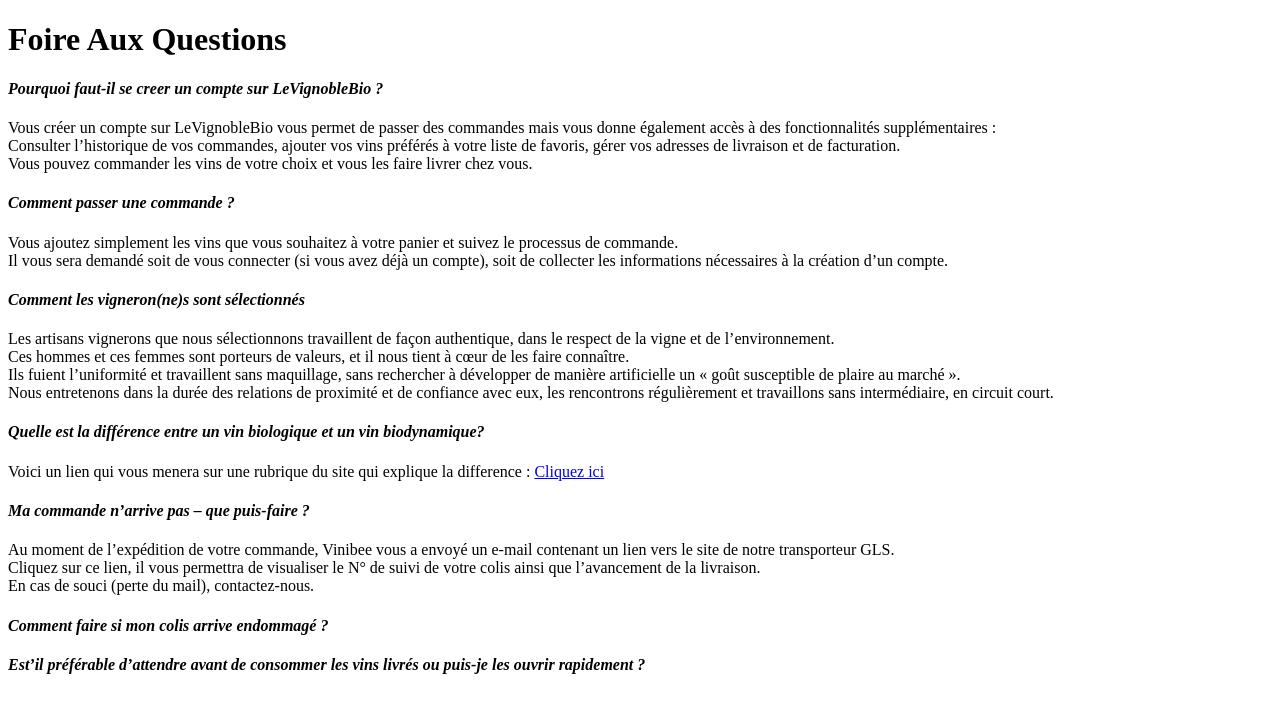
After one commit to David-2906/Le-vignoblebio, a PHP site: page /faq.html in a window 1280 px wide. The commit adds this page. Shown: the top 713 px of the page. Run offline with PHP 8.4, Linux system fonts and the light colour scheme.

Commit message:
troisieme

```diff
--- a/Le-vignoble-bio-master/Qui-sommes-nous.php
+++ b/Le-vignoble-bio-master/Qui-sommes-nous.php
@@ -9,9 +9,13 @@
         <link rel="preconnect" href="https://fonts.gstatic.com" crossorigin>
         <link href="https://fonts.googleapis.com/css2?family=Open+Sans&display=swap" rel="stylesheet">
         <link rel="stylesheet" href="https://stackpath.bootstrapcdn.com/font-awesome/4.7.0/css/font-awesome.min.css">
+        <link rel="stylesheet" href="style.css">
         </head>
 
     <body>
+    <!-- <?php
+        include 'includes/header.php';
+    ?>  -->
         <div>
         <img src="images/Qui sommes nous.png" alt="On fini à 17h, pas plus">
         </div>
--- /dev/null
+++ b/Le-vignoble-bio-master/faq.html
@@ -0,0 +1,40 @@
+<!DOCTYPE html>
+<html lang="en">
+<head>
+    <meta charset="UTF-8">
+    <meta http-equiv="X-UA-Compatible" content="IE=edge">
+    <meta name="viewport" content="width=device-width, initial-scale=1.0">
+    <title>Document</title>
+</head>
+<body>
+    <h1>Foire Aux Questions</h1>
+        <h4><em>Pourquoi faut-il se creer un compte sur LeVignobleBio ?</em></h4>
+        <p>Vous créer un compte sur LeVignobleBio vous permet de passer des commandes mais vous donne également accès à des fonctionnalités supplémentaires :
+        <br>Consulter l’historique de vos commandes, ajouter vos vins préférés à votre liste de favoris, gérer vos adresses de livraison et de facturation.
+        <br>Vous pouvez commander les vins de votre choix et vous les faire livrer chez vous. </p>
+
+        <h4><em>Comment passer une commande ?</em></h4>
+        <p>Vous ajoutez simplement les vins que vous souhaitez à votre panier et suivez le processus de commande.
+        <br>Il vous sera demandé soit de vous connecter (si vous avez déjà un compte), soit de collecter les informations nécessaires à la création d’un compte.</p>
+
+        <h4><em>Comment les vigneron(ne)s sont sélectionnés</em></h4>
+        <p>Les artisans vignerons que nous sélectionnons travaillent de façon authentique, dans le respect de la vigne et de l’environnement.
+            <br>Ces hommes et ces femmes sont porteurs de valeurs, et il nous tient à cœur de les faire connaître.
+            <br>Ils fuient l’uniformité et travaillent sans maquillage, sans rechercher à développer de manière artificielle un « goût susceptible de plaire au marché ».
+            <br>Nous entretenons dans la durée des relations de proximité et de confiance avec eux, les rencontrons régulièrement et travaillons sans intermédiaire, en circuit court.</p>
+
+        <h4><em>Quelle est la différence entre un vin biologique et un vin biodynamique?</em></h4>
+        <p>Voici un lien qui vous menera sur une rubrique du site qui explique la difference : <a href="Qui-sommes-nous.php"> Cliquez ici</a> </p>
+
+        <h4><em>Ma commande n’arrive pas – que puis-faire ?</em></h4>
+        <p>Au moment de l’expédition de votre commande, Vinibee vous a envoyé un e-mail contenant un lien vers le site de notre transporteur GLS.
+            <br>Cliquez sur ce lien, il vous permettra de visualiser le N° de suivi de votre colis ainsi que l’avancement de la livraison.
+            <br>En cas de souci (perte du mail), contactez-nous.</p>
+
+        <h4><em>Comment faire si mon colis arrive endommagé ?</em></h4>
+        <p></p>
+
+        <h4><em>Est’il préférable d’attendre avant de consommer les vins livrés ou puis-je les ouvrir rapidement ?</em></h4>
+        <p></p>
+</body>
+</html>
--- a/Le-vignoble-bio-master/includes/footer.php
+++ b/Le-vignoble-bio-master/includes/footer.php
@@ -6,7 +6,7 @@
               <nav class="col-list">
                 <ul>
                   <li><a href="mentions_legales.html">Mentions légales</a></li>
-                  <li><a href="#">Consultez notre F.A.Q</a></li>
+                  <li><a href="faq.html">Consultez notre F.A.Q</a></li>
                 </ul>
               </nav>
             </span>
--- a/Le-vignoble-bio-master/nos-vins-blanc.php
+++ b/Le-vignoble-bio-master/nos-vins-blanc.php
@@ -6,8 +6,12 @@
         <meta name="viewport" content="width=device-width, initial-scale=1">
         <link href="style3.css" rel="stylesheet">
         <link href="https://fonts.googleapis.com/css?family=Roboto&display=swap" rel="stylesheet">
+        <link rel="stylesheet" href="style.css">
     </head>
     <body>
+    <?php
+        include 'includes/header.php';
+    ?>
 
         <div class="wrapper">
             <div class="label">Rechercher dans notre catalogue</div>
--- a/Le-vignoble-bio-master/nos-vins-rose.php
+++ b/Le-vignoble-bio-master/nos-vins-rose.php
@@ -6,6 +6,7 @@
         <meta name="viewport" content="width=device-width, initial-scale=1">
         <link href="style3.css" rel="stylesheet">
         <link href="https://fonts.googleapis.com/css?family=Roboto&display=swap" rel="stylesheet">
+        <link rel="stylesheet" href="style.css">
     </head>
     <body>
 
--- a/Le-vignoble-bio-master/nos-vins-rouge.php
+++ b/Le-vignoble-bio-master/nos-vins-rouge.php
@@ -6,6 +6,7 @@
         <meta name="viewport" content="width=device-width, initial-scale=1">
         <link href="style3.css" rel="stylesheet">
         <link href="https://fonts.googleapis.com/css?family=Roboto&display=swap" rel="stylesheet">
+        <link rel="stylesheet" href="style.css">
     </head>
     <body>
 
```
